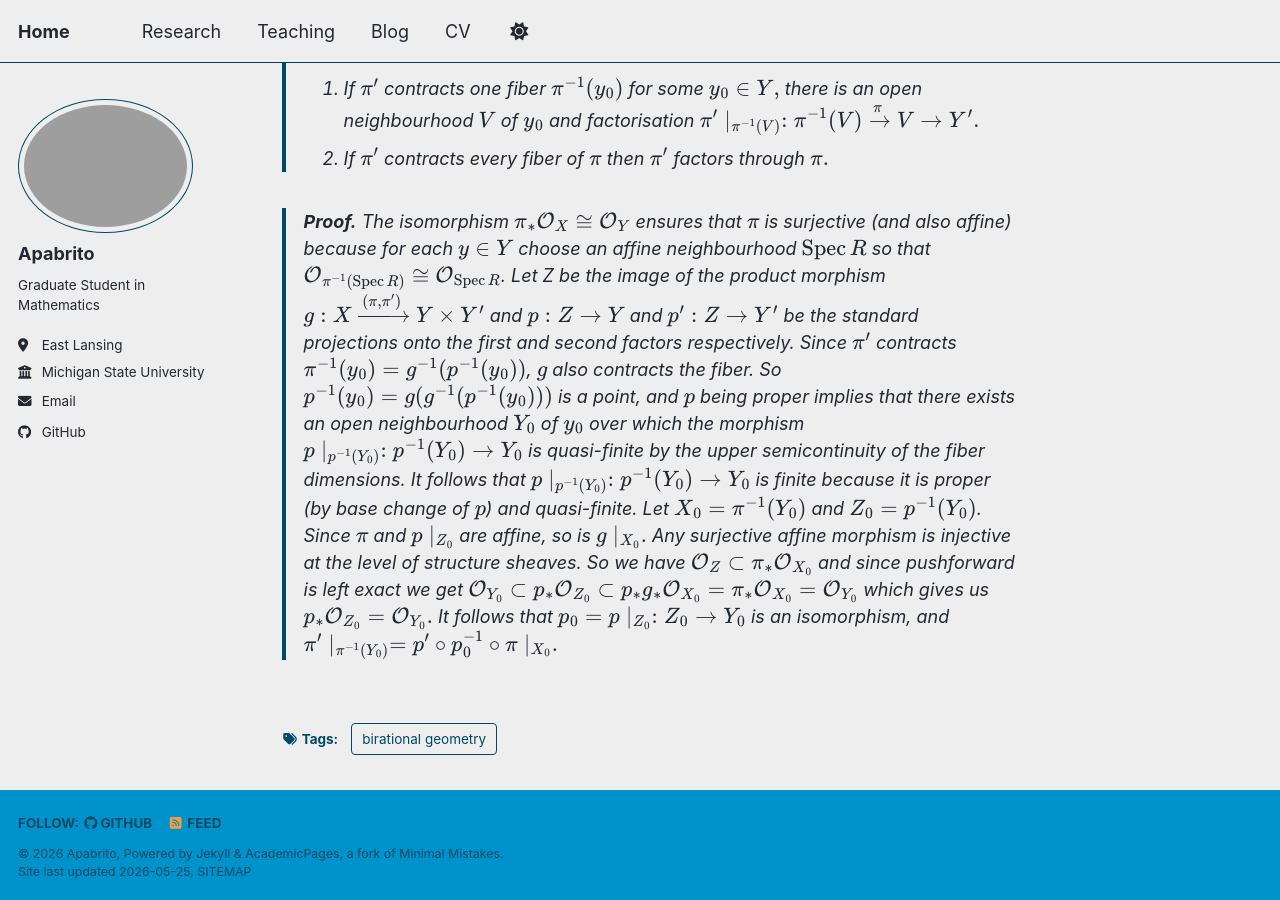
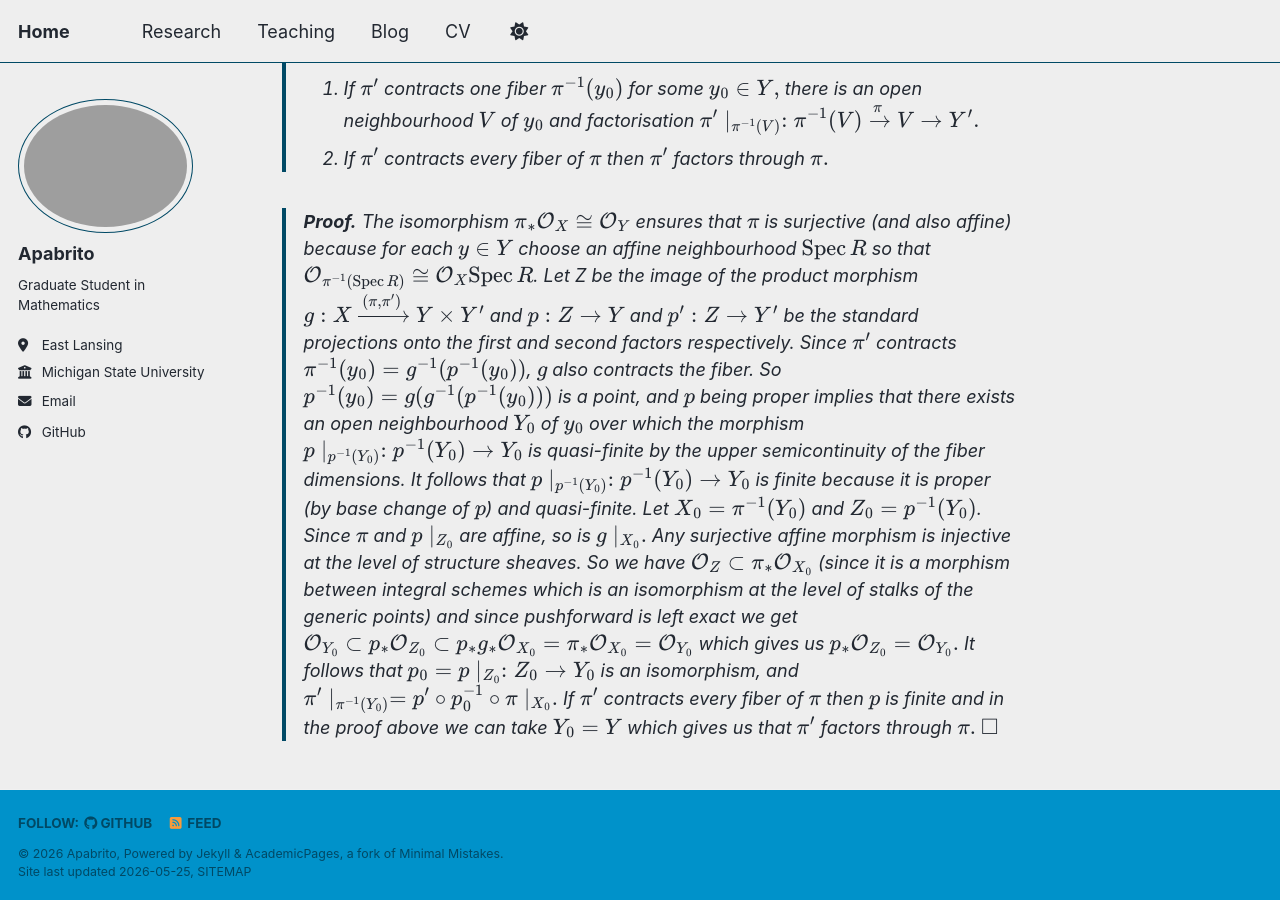
Before and after one commit to apabrito1/apabrito1.github.io, a Jekyll site: the page built from _posts/2012-08-14-blog-post-1.md, in a window 1280 px wide and 900 px high, scrolled down 989 px. Built offline with Jekyll 4.4.1, drawn with Linux system fonts in a browser that asks for light colours; a script bundle is joined from its source files by our own code; library files that are not in the unit come from our copies.

Commit message:
Update 2012-08-14-blog-post-1.md

```diff
--- a/_posts/2012-08-14-blog-post-1.md
+++ b/_posts/2012-08-14-blog-post-1.md
@@ -29,6 +29,7 @@ Now let us prove the following **rigidity lemma** which is crucial in most of th
 > 2. If $\pi'$ contracts every fiber of $\pi$ then $\pi'$ factors through $\pi.$
 
 > **Proof.**
->  The isomorphism $\pi_ *\O_X\cong \O_Y$ ensures that $\pi$ is surjective (and also affine) because for each $y\in Y$ choose an affine neighbourhood $\Spec R$ so that $\O_{\pi^{-1}(\Spec R)}\cong \O_{\Spec R}$. Let Z be the image of the product morphism $g: X\xrightarrow{(\pi,\pi')} Y\times Y'$ and $p:Z\to Y$ and $p':Z\to Y'$ be the standard projections onto the first and second factors respectively. Since $\pi'$ contracts $\pi^{-1}(y_0)=g^{-1}(p^{-1}(y_0))$, $g$ also contracts the fiber. So $p^{-1}(y_0)=g(g^{-1}(p^{-1}(y_0)))$ is a point, and $p$ being proper implies that there exists an open neighbourhood $Y_0$ of $y_0$ over which the morphism $p\mid_{p^{-1}(Y_0)}:p^{-1}(Y_0)\to Y_0$ is quasi-finite by the upper semicontinuity of the fiber dimensions. It follows that $p\mid_{p^{-1}(Y_0)}:p^{-1}(Y_0)\to Y_0$ is finite because it is proper (by base change of $p$) and quasi-finite. Let $X_0=\pi^{-1}(Y_0)$ and $Z_0=p^{-1}(Y_0)$. Since $\pi$ and $p\mid_{Z_0}$ are affine, so is $g\mid_{X_0}.$ Any surjective affine morphism is injective at the level of structure sheaves. So we have $\O_Z \subset \pi_ *\O_{X_0}$ and since pushforward is left exact we get
+>  The isomorphism $\pi_ *\O_X\cong \O_Y$ ensures that $\pi$ is surjective (and also affine) because for each $y\in Y$ choose an affine neighbourhood $\Spec R$ so that $\O_{\pi^{-1}(\Spec R)}\cong \O_X{\Spec R}$. Let Z be the image of the product morphism $g: X\xrightarrow{(\pi,\pi')} Y\times Y'$ and $p:Z\to Y$ and $p':Z\to Y'$ be the standard projections onto the first and second factors respectively. Since $\pi'$ contracts $\pi^{-1}(y_0)=g^{-1}(p^{-1}(y_0))$, $g$ also contracts the fiber. So $p^{-1}(y_0)=g(g^{-1}(p^{-1}(y_0)))$ is a point, and $p$ being proper implies that there exists an open neighbourhood $Y_0$ of $y_0$ over which the morphism $p\mid_{p^{-1}(Y_0)}:p^{-1}(Y_0)\to Y_0$ is quasi-finite by the upper semicontinuity of the fiber dimensions. It follows that $p\mid_{p^{-1}(Y_0)}:p^{-1}(Y_0)\to Y_0$ is finite because it is proper (by base change of $p$) and quasi-finite. Let $X_0=\pi^{-1}(Y_0)$ and $Z_0=p^{-1}(Y_0)$. Since $\pi$ and $p\mid_{Z_0}$ are affine, so is $g\mid_{X_0}.$ Any surjective affine morphism is injective at the level of structure sheaves. So we have $\O_Z \subset \pi_ *\O_{X_0}$ (since it is a morphism between integral schemes which is an isomorphism at the level of stalks of the generic points) and since pushforward is left exact we get
 > $$ \O_{Y_0}\subset p_ *\O_{Z_0} \subset p_ * g_ * \O_{X_0}=\pi_ * \O_{X_0}=\O_{Y_0}$$
 > which gives us $p_ *\O_{Z_0}=\O_{Y_0}.$ It follows that $p_0=p\mid_{Z_0}: Z_0\to Y_0$ is an isomorphism, and $\pi'\mid_{\pi^{-1}(Y_0)}=p'\circ p_0^{-1}\circ \pi\mid_{X_0}.$
+> If $\pi'$ contracts every fiber of $\pi$ then $p$ is finite and in the proof above we can take $Y_0=Y$ which gives us that $\pi'$ factors through $\pi.$ $\square$
```
